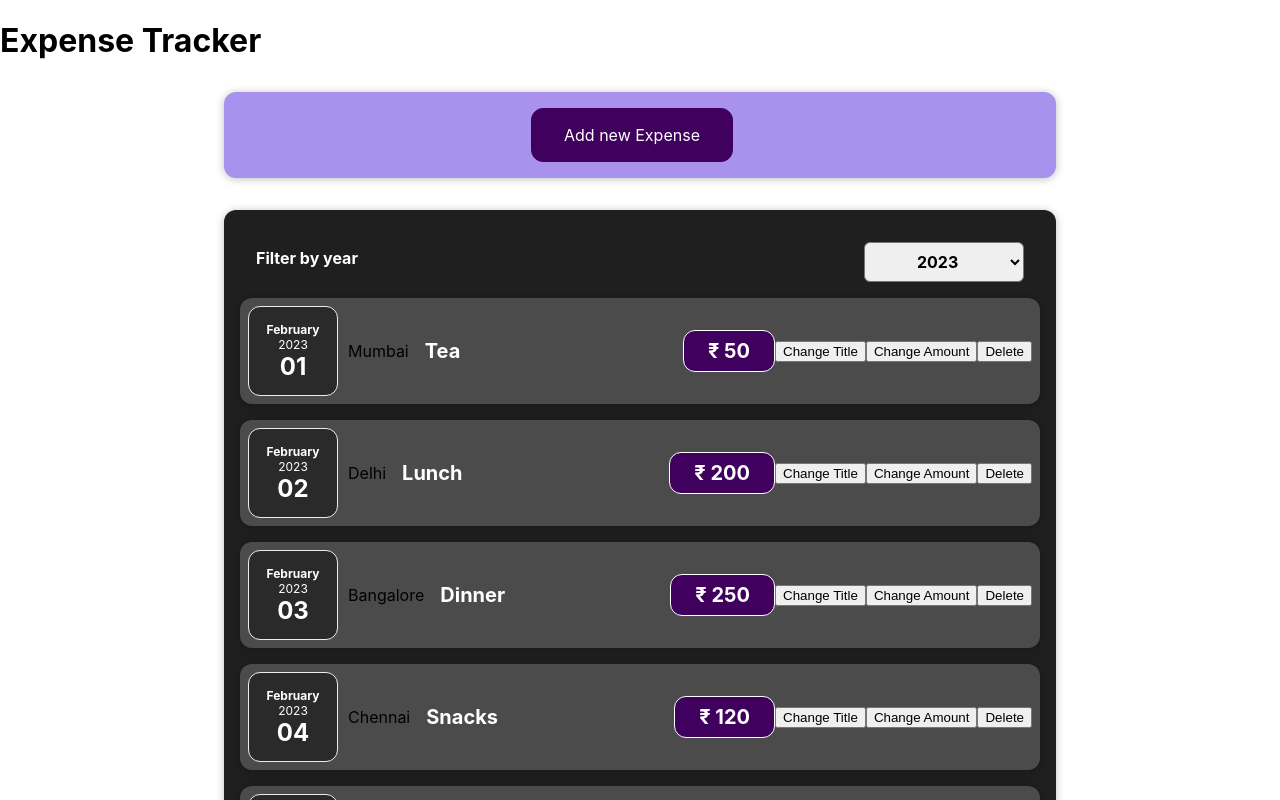
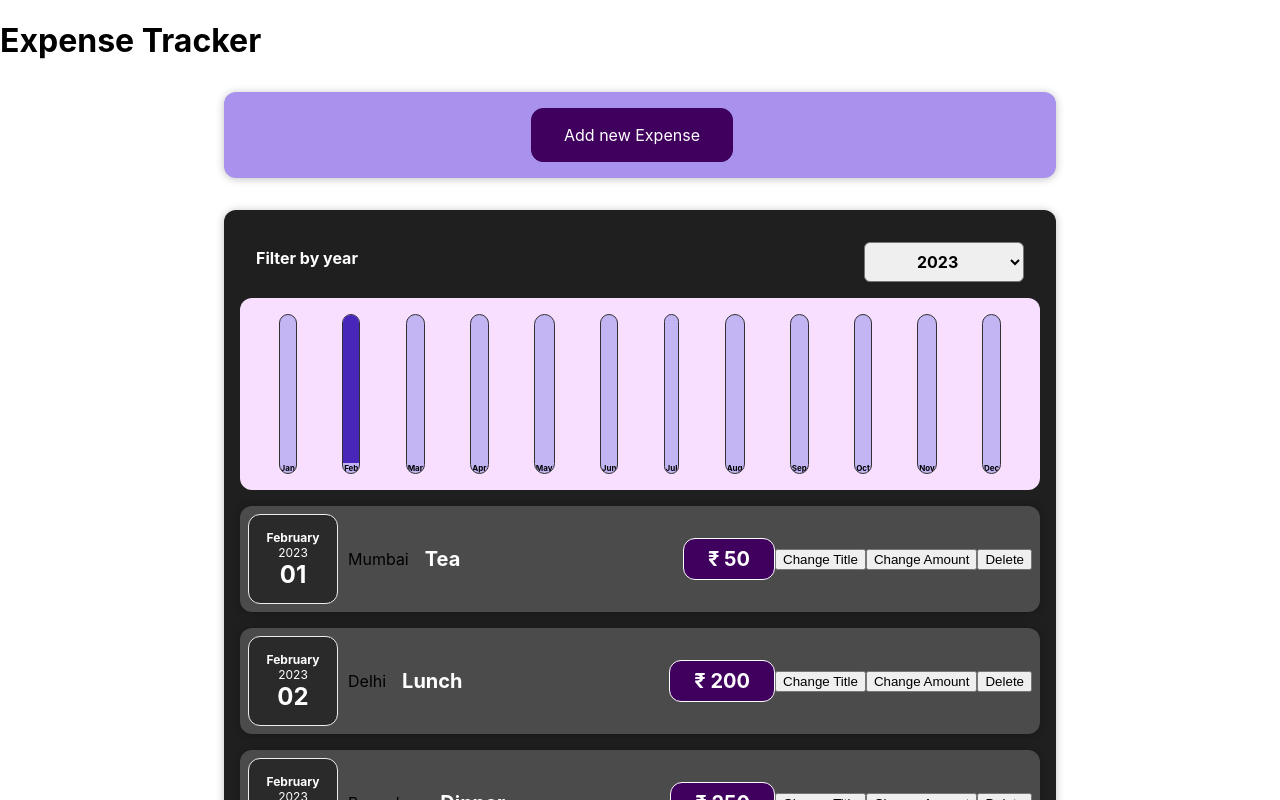
Before and after one commit to AvadhutK01/react-tutorial, a React (Create React App) app in the folder react-tutorial/: page / in a window 1280 px wide. Shown: the top 800 px of the page. Built offline with nearby package versions, Linux system fonts and the light colour scheme.

Commit message:
Added chart functionality

```diff
--- /dev/null
+++ b/react-tutorial/src/components/Chart/Chart.css
@@ -0,0 +1,9 @@
+.chart {
+    padding: 1rem;
+    border-radius: 12px;
+    background-color: #f8dfff;
+    text-align: center;
+    display: flex;
+    justify-content: space-around;
+    height: 10rem;
+}
--- /dev/null
+++ b/react-tutorial/src/components/Chart/Chart.jsx
@@ -0,0 +1,22 @@
+import React from 'react'
+import ChartBar from './ChartBar'
+import './Chart.css'
+
+const Chart = (props) => {
+    const dataPointsValues = props.dataPoints.map(dataPoint => dataPoint.value)
+    const totalMaximums = Math.max(...dataPointsValues);
+    return (
+        <div className='chart'>
+            {props.dataPoints.map(dataPoint =>
+                <ChartBar
+                    key={dataPoint.label}
+                    value={dataPoint.value}
+                    maxValue={totalMaximums}
+                    label={dataPoint.label}
+                />
+            )}
+        </div>
+    )
+}
+
+export default Chart
--- /dev/null
+++ b/react-tutorial/src/components/Chart/ChartBar.css
@@ -0,0 +1,30 @@
+.chart-bar {
+    height: 100%;
+    display: flex;
+    flex-direction: column;
+    align-items: center;
+}
+
+.chart-bar__inner {
+    height: 100%;
+    width: 100%;
+    border: 1px solid #313131;
+    border-radius: 12px;
+    background-color: #c3b4f3;
+    overflow: hidden;
+    display: flex;
+    flex-direction: column;
+    justify-content: flex-end;
+}
+
+.chart-bar__fill {
+    background-color: #4826b9;
+    width: 100%;
+    transition: all 0.3s ease-out;
+}
+
+.chart-bar__label {
+    font-weight: bold;
+    font-size: 0.5rem;
+    text-align: center;
+}
--- /dev/null
+++ b/react-tutorial/src/components/Chart/ChartBar.jsx
@@ -0,0 +1,23 @@
+import React from 'react';
+import './ChartBar.css';
+
+const ChartBar = (props) => {
+    let barFillHeight = '0%';
+    if (props.maxValue > 0) {
+        barFillHeight = Math.round((props.value / props.maxValue) * 100) + '%';
+    }
+    return (
+        <div className='chart-bar'>
+            <div className='chart-bar__inner'>
+                <div className='chart-bar__fill' style={{ "height": barFillHeight }}>
+
+                </div>
+                <div className='chart-bar__label'>
+                    {props.label}
+                </div>
+            </div>
+        </div>
+    )
+}
+
+export default ChartBar;
--- a/react-tutorial/src/components/Expenses/ExpenseForm.jsx
+++ b/react-tutorial/src/components/Expenses/ExpenseForm.jsx
@@ -11,7 +11,7 @@
     const submitHandler = (e) => {
         e.preventDefault();
         const expenseData = {
-            amount: enteredAmount,
+            amount: +enteredAmount,
             date: new Date(enteredDate),
             location: enteredLocation,
             description: enteredTitle,
--- a/react-tutorial/src/components/Expenses/ExpenseItem.jsx
+++ b/react-tutorial/src/components/Expenses/ExpenseItem.jsx
@@ -3,6 +3,7 @@
 import Card from '../UI/Card';
 import ExpensesFilter from './ExpensesFilter';
 import ExpensesList from './ExpensesList';
+import ExpensesChart from './ExpensesChart';
 
 const ExpenseItem = (props) => {
     const [filteredYear, setFilteredYear] = useState(new Date().getFullYear());
@@ -18,6 +19,7 @@
     return (
         <Card className="expenses">
             <ExpensesFilter selected={filteredYear} onChangeFilter={filterChangeHandler} />
+            <ExpensesChart expenses={filteredExpenses} />
             <ExpensesList items={filteredExpenses} filteredYear={filteredYear} />
         </Card>
     );
--- /dev/null
+++ b/react-tutorial/src/components/Expenses/ExpensesChart.jsx
@@ -0,0 +1,28 @@
+import React from 'react'
+import Chart from '../Chart/Chart'
+
+const ExpensesChart = (props) => {
+    const chartDataPoints = [
+        { label: 'Jan', value: 0 },
+        { label: 'Feb', value: 0 },
+        { label: 'Mar', value: 0 },
+        { label: 'Apr', value: 0 },
+        { label: 'May', value: 0 },
+        { label: 'Jun', value: 0 },
+        { label: 'Jul', value: 0 },
+        { label: 'Aug', value: 0 },
+        { label: 'Sep', value: 0 },
+        { label: 'Oct', value: 0 },
+        { label: 'Nov', value: 0 },
+        { label: 'Dec', value: 0 }
+    ]
+    for (let expense of props.expenses) {
+        const month = expense.date.getMonth()
+        chartDataPoints[month].value += expense.amount
+    }
+    return (
+        <Chart dataPoints={chartDataPoints} />
+    )
+}
+
+export default ExpensesChart
```
